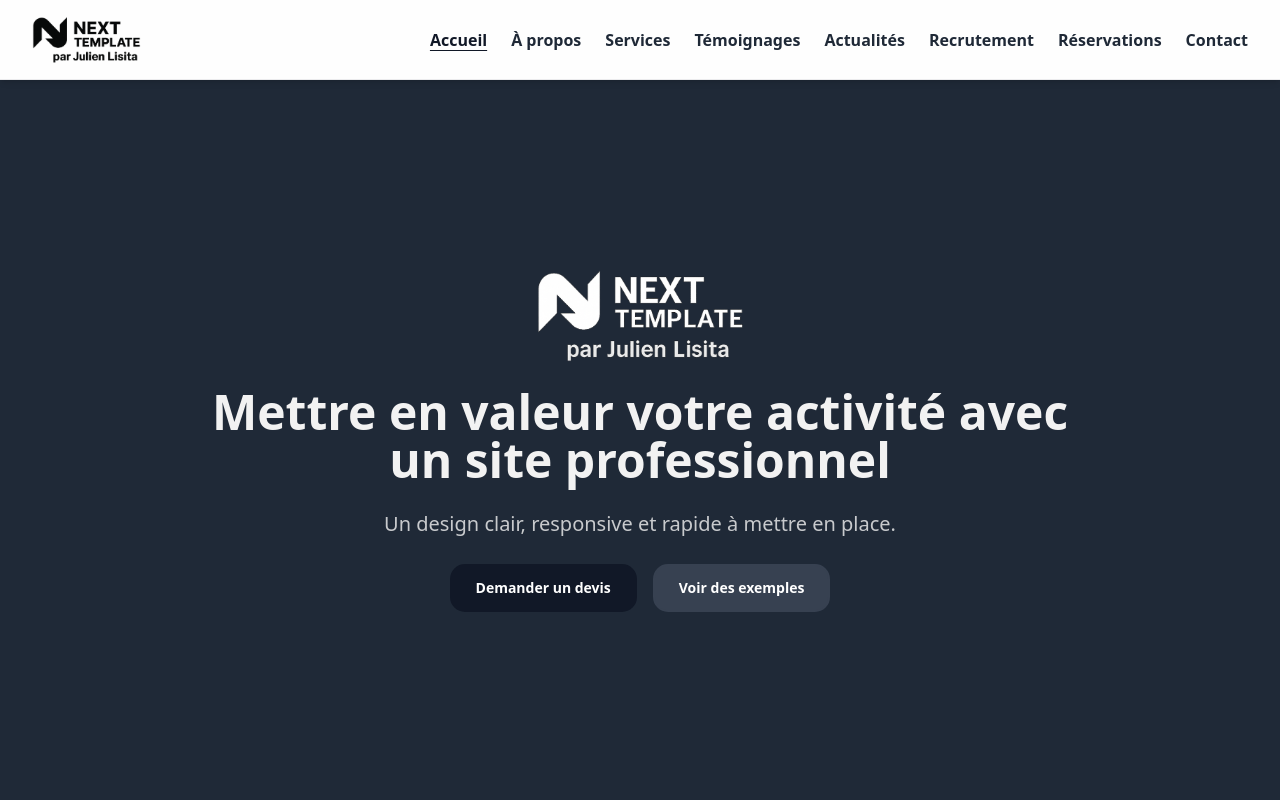
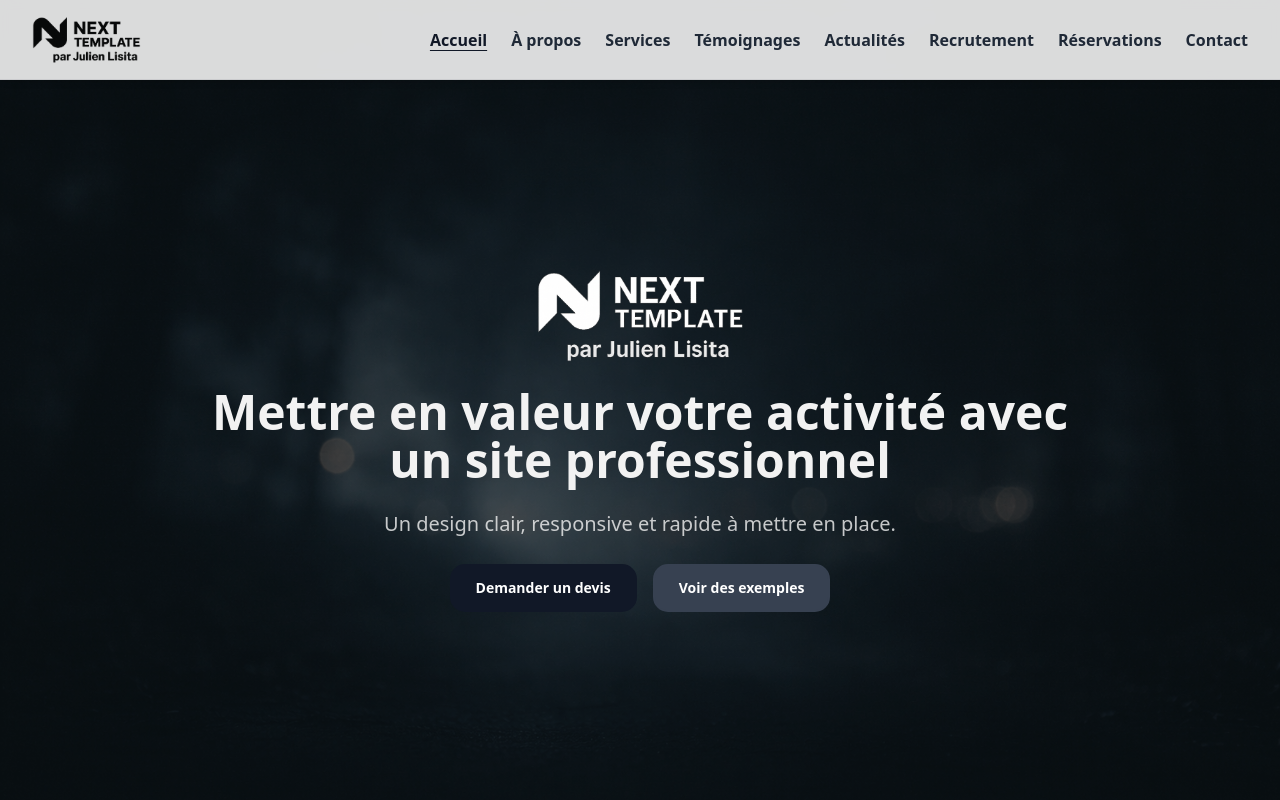
Before and after one commit to julienlisita/nextjs-ts-tailwind-template, a Next.js app: page / in a window 1280 px wide. Shown: the top 800 px of the page. Built offline with nearby package versions, Linux system fonts and the light colour scheme.

Commit message:
refactor(hero): properly structure background image and overlay

```diff
--- a/src/components/home/Hero.css
+++ b/src/components/home/Hero.css
@@ -4,6 +4,26 @@
 .hero-section {
   @apply w-full flex flex-col justify-center text-center px-4;
   min-height: calc(100vh - var(--header-height));
+}
+
+/* Background layer */
+.hero-bg {
+  position: absolute;
+  inset: 0;
+  z-index: 0;
+}
+
+.hero-bg__img {
+  object-fit: cover;
+  object-position: center;
+}
+
+/* Overlay au-dessus de l'image mais sous le contenu */
+.hero-bg__overlay {
+  position: absolute;
+  inset: 0;
+  z-index: 1;
+  background: var(--color-overlay-bg);
 }
 
 .hero-container {
--- a/src/components/home/Hero.tsx
+++ b/src/components/home/Hero.tsx
@@ -4,28 +4,26 @@ import Button from '@/components/ui/Button';
 import PageTitle from '@/components/ui/PageTitle';
 import './Hero.css';
 import Image from 'next/image';
+import heroImage from '../../../public/images/home/hero.png';
 
-export default function Hero() {
-  const showBackground = false;
-
+export default function Hero({ showBackground = true }: { showBackground?: boolean }) {
   return (
     <section className="hero-section">
       {/* Image de fond */}
       {showBackground && (
-        <>
-          <div className="absolute inset-0 -z-10">
+        <div className="hero-bg" aria-hidden="true">
           <Image
-              src="/images/home/hero.avif"
+            src={heroImage}
             alt=""
             fill
             priority
             sizes="100vw"
-              className="object-cover object-center"
+            className="hero-bg__img"
+            placeholder="blur"
+            quality={80}
           />
+          <div className="hero-bg__overlay" />
         </div>
-          {/* Overlay noir avec opacité */}
-          <div className="absolute inset-0 bg-black/60" />
-        </>
       )}
       <div className="hero-container">
         {/* Logo */}
```
Also changed, not shown: public/images/home/hero.png (added). Lines whose indentation alone changed are shown as unchanged.
